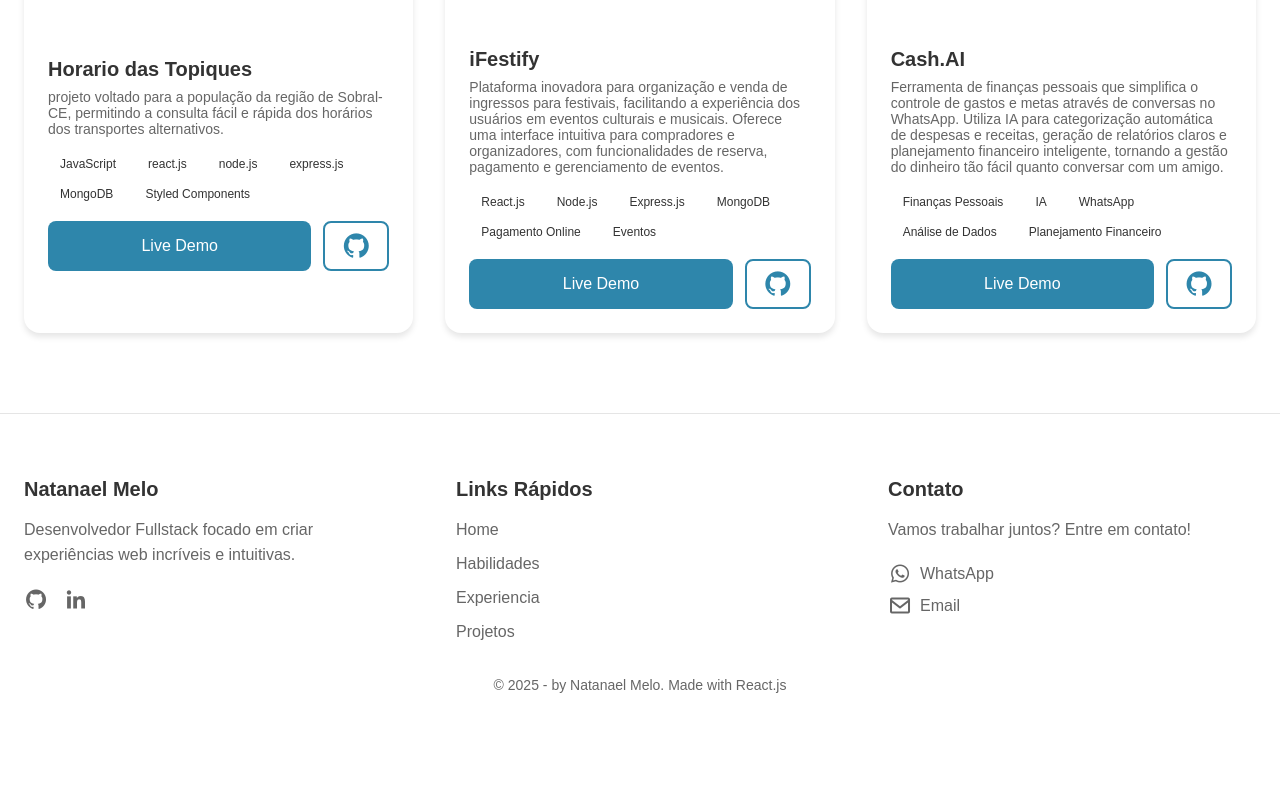
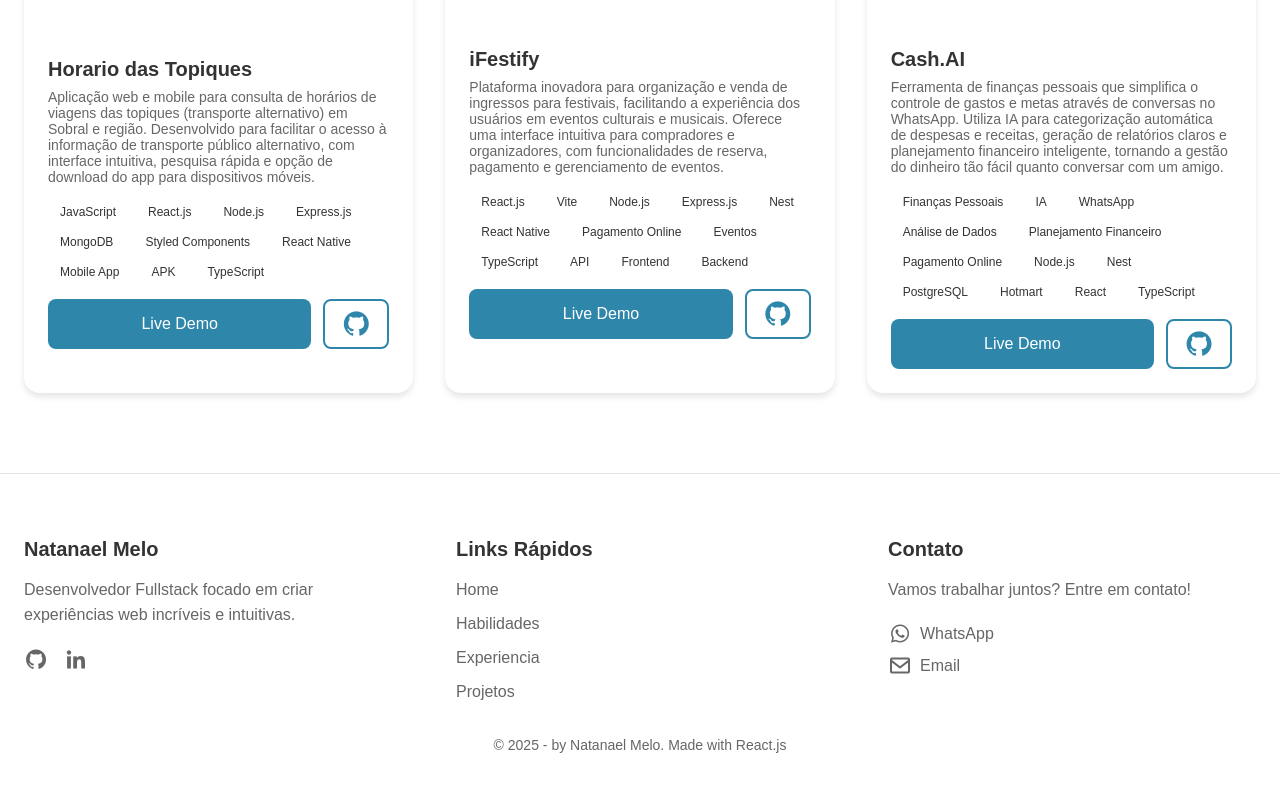
Before and after one commit to Natanael135/portifolio-react, a React (Vite) app: page / in a window 1280 px wide. Shown: the part 2515-3300 px from the top of the page. Before the commit the page ends 3240 px from the top, so only its background shows below. Built offline with nearby package versions, Linux system fonts and the light colour scheme.

Commit message:
fix: correção das descrições dos projetos

```diff
--- a/src/components/Projects/index.jsx
+++ b/src/components/Projects/index.jsx
@@ -13,17 +13,21 @@ const projectsData = [
     id: 1,
     title: "Horario das Topiques",
     description:
-      "projeto voltado para a população da região de Sobral-CE, permitindo a consulta fácil e rápida dos horários dos transportes alternativos.",
+      "Aplicação web e mobile para consulta de horários de viagens das topiques (transporte alternativo) em Sobral e região. Desenvolvido para facilitar o acesso à informação de transporte público alternativo, com interface intuitiva, pesquisa rápida e opção de download do app para dispositivos móveis.",
     image: "/images/topiqueProject.png",
     tags: [
       "JavaScript",
-      "react.js",
-      "node.js",
-      "express.js",
+      "React.js",
+      "Node.js",
+      "Express.js",
       "MongoDB",
       "Styled Components",
+      "React Native",
+      "Mobile App",
+      "APK",
+      "TypeScript",
     ],
-    demoUrl: "https://topicmorrinhos.netlify.app/",
+    demoUrl: "https://viatopic.netlify.app/",
     codeUrl: null,
   },
   {
@@ -34,11 +38,17 @@ const projectsData = [
     image: "/images/ifestify.png",
     tags: [
       "React.js",
+      "Vite",
       "Node.js",
       "Express.js",
-      "MongoDB",
+      "Nest",
+      "React Native",
       "Pagamento Online",
       "Eventos",
+      "TypeScript",
+      "API",
+      "Frontend",
+      "Backend",
     ],
     demoUrl: "https://ifestify.com.br/",
     codeUrl: null,
@@ -55,6 +65,13 @@ const projectsData = [
       "WhatsApp",
       "Análise de Dados",
       "Planejamento Financeiro",
+      "Pagamento Online",
+      "Node.js",
+      "Nest",
+      "PostgreSQL",
+      "Hotmart",
+      "React",
+      "TypeScript",
     ],
     demoUrl: "https://usecashai.com/",
     codeUrl: null,
```
